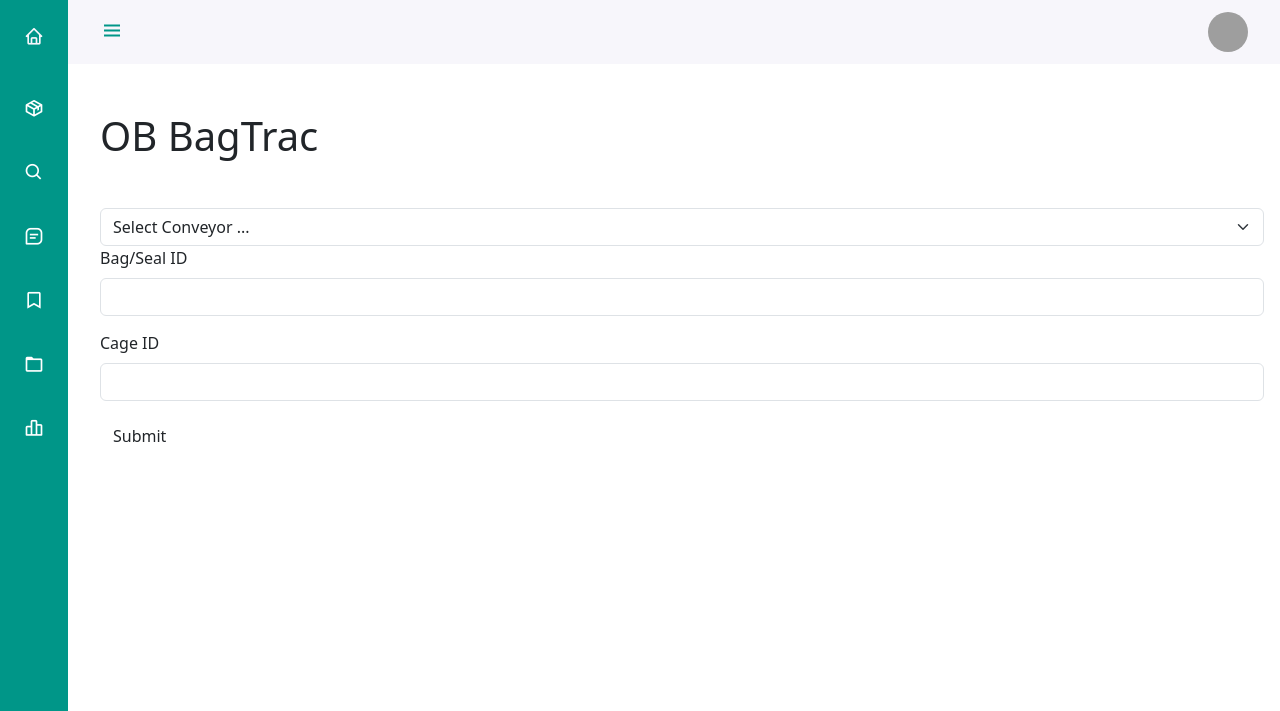
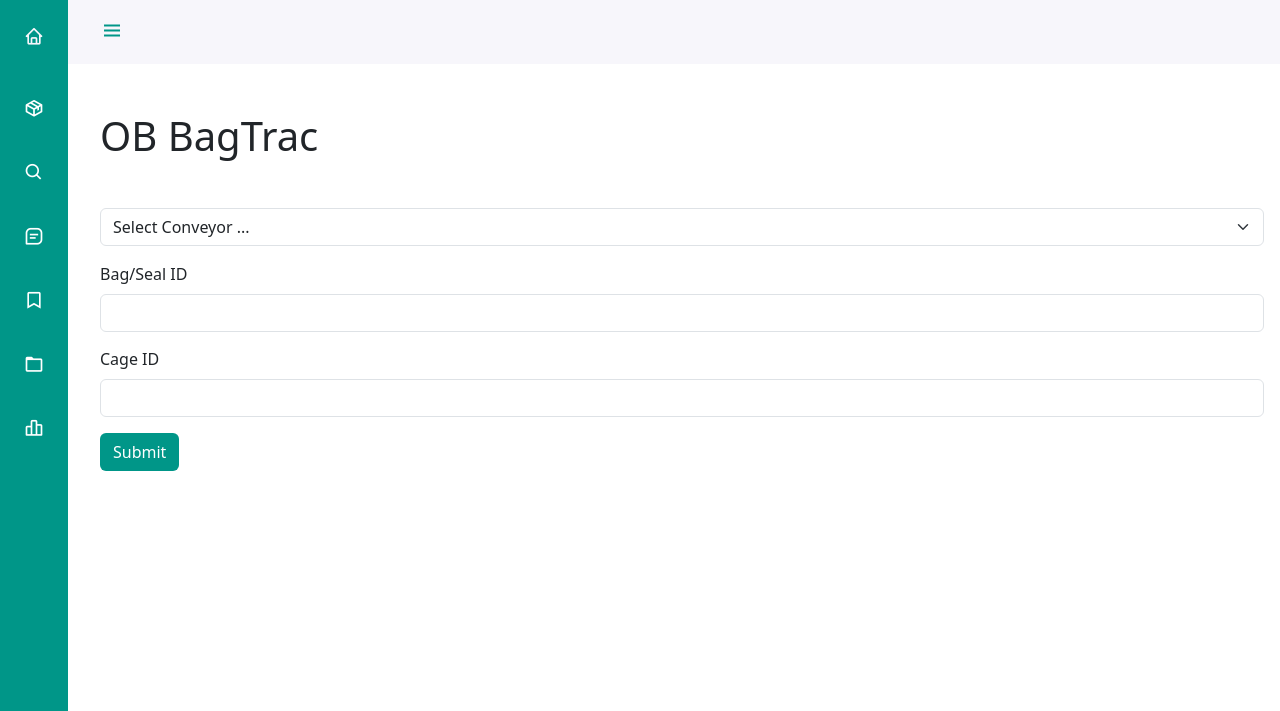
Before and after one commit to mrrobot620/bagtrac, a Django app: page /home in a window 1280 px wide. Shown: the top 711 px of the page. Run offline with Django 4.2, Linux system fonts and the light colour scheme; a user stored in the database is signed in; data that the repository does not hold is empty; grey boxes are pictures that could not be loaded.

Commit message:
minor changes

```diff
--- a/bagtrac/templates/base.html
+++ b/bagtrac/templates/base.html
@@ -328,9 +328,6 @@
     <div class="header_toggle">
       <i class="bx bx-menu" id="header-toggle"></i>
     </div>
-    <div class="header_img">
-      <img src="https://i.imgur.com/hczKIze.jpg" alt="" />
-    </div>
   </header>
   <div class="l-navbar" id="nav-bar">
     <nav class="nav">
@@ -366,7 +363,7 @@
           </a>
         </div>
       </div>
-      <a href="#" class="nav_link">
+      <a href="{% url 'logout' %}" class="nav_link">
         <i class="bx bx-log-out nav_icon"></i>
         <span class="nav_name">SignOut</span>
       </a>
--- a/bagtrac/templates/home.html
+++ b/bagtrac/templates/home.html
@@ -29,14 +29,14 @@
             </select>
         </div>
         <div>
-            <label for="bag_seal" class="form-label">Bag/Seal ID</label>
+            <label for="bag_seal" class="form-label mt-3">Bag/Seal ID</label>
             <input type="text" class="form-control hms_bg_color hms_margin" id="bag_seal" name="Bag/Seal_ID">
         </div>
         <div class="mb-3">
             <label for="exampleInputPassword1" class="form-label">Cage ID</label>
             <input type="text" class="form-control hms_bg_color" name="Cage_ID" id="cage">
         </div>
-        <button type="submit" class="btn">Submit</button>
+        <button type="submit" class="btn" style="background-color: rgb(0, 150, 136); color: white;" >Submit</button>
     </form>
 </div>
 <script src="https://code.jquery.com/jquery-3.6.0.min.js"></script>
--- a/bagtrac/templates/ib.html
+++ b/bagtrac/templates/ib.html
@@ -32,7 +32,7 @@
             <input type="text" class="form-control hms_bg_color hms_margin" id="bag_seal" name="Bag/Seal_ID">
         </div>
         <button type="submit" class="btn mt-2" style="background-color: rgb(0, 150, 136); color: white;">Submit</button><br>
-        <button type="button" class="btn error_style" onclick="clearCage()">Next Cage</button>
+        <button type="button" class="btn mt-3" style="background-color: rgb(178, 36, 36); color: white;"onclick="clearCage()">Next Cage</button>
     </form>
 </div>
 <script src="https://code.jquery.com/jquery-3.6.0.min.js"></script>
--- a/bagtrac/templates/search.html
+++ b/bagtrac/templates/search.html
@@ -1,8 +1,8 @@
 {% extends 'base.html' %}
 {% block content %}
-<h1 class="mt-4"> OB Search </h1>
 {% if not_found %}
 <div class="container mt-4">
+  <h1 class="mt-4 mb-2"> OB Search </h1>
   <div class="alert alert-danger alert-dismissible fade show" role="alert">
     Bag ID '{{ bag_id }}' not found.
     <button
```
